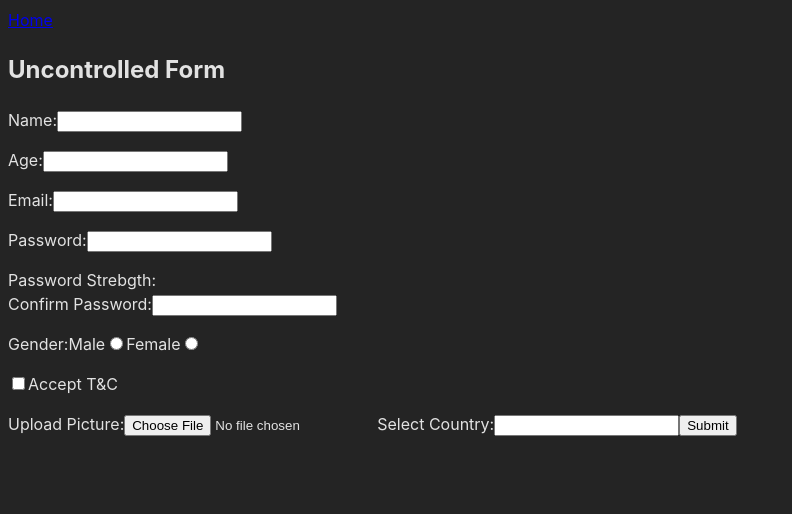
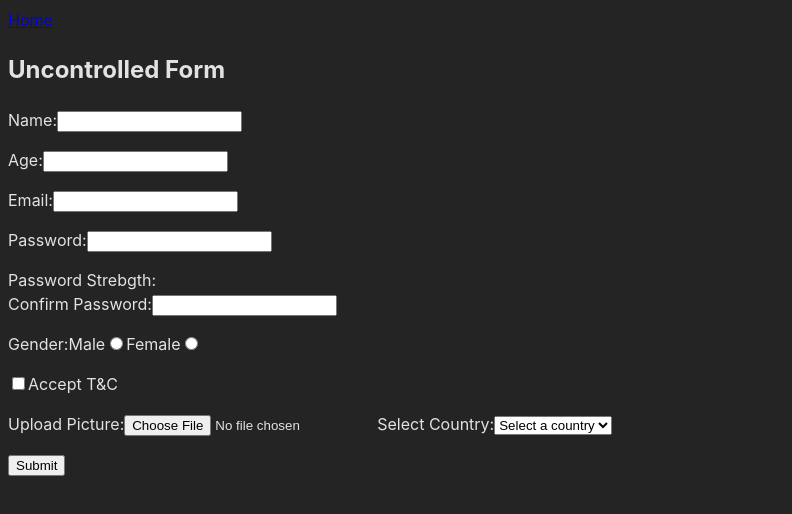
Before and after one commit to Yuliya0503/React-Forms, a React (Vite) app: page /uncontrolled-form in a window 1280 px wide. Shown: the top 514 px of the page, without its empty margins (0-792 px from the left). Built offline with nearby package versions, Linux system fonts and the light colour scheme.

Commit message:
feat: update handler submit to uncontrolledForm

```diff
--- a/src/Store/store.ts
+++ b/src/Store/store.ts
@@ -1,10 +1,16 @@
-import { configureStore } from '@reduxjs/toolkit';
+import { combineReducers, configureStore } from '@reduxjs/toolkit';
 import formReduser from './formReduser';
+
+const rootReducer = combineReducers({
+  form: formReduser,
+});
+
+export type RootState = ReturnType<typeof rootReducer>;
 
 const store = configureStore({
   reducer: {
-    form: formReduser,
-  }
+    reducer: rootReducer,
+  },
 });
 
 export default store;
--- a/src/UncontrolledForm.tsx
+++ b/src/UncontrolledForm.tsx
@@ -1,6 +1,6 @@
 import React, { useRef, useState } from 'react';
 import { useDispatch } from 'react-redux';
-import { setFormData } from './Store/formReduser';
+import { setFormData, setImageData } from './Store/formReduser';
 import { useNavigate, Link } from 'react-router-dom';
 import { validationSchema } from './validation/validSchema';
 import * as yup from 'yup';
@@ -16,7 +16,7 @@ const UncontrolledForm: React.FC = () => {
   const genderRef = useRef<HTMLInputElement>(null);
   const acceptTermsRef = useRef<HTMLInputElement>(null);
   const pictureRef = useRef<HTMLInputElement>(null);
-  const countryRef = useRef<HTMLInputElement>(null);
+  const countryRef = useRef<HTMLSelectElement>(null);
 
   const [passwordStrength, setPasswordStrength] = useState('');
   const [validationErrors, setValidationErrors] = useState<
@@ -38,11 +38,22 @@ const UncontrolledForm: React.FC = () => {
       confirmPassword: confirmPasswordRef.current?.value || '',
       gender: genderRef.current?.value || '',
       acceptTerms: acceptTermsRef.current?.checked || false,
+      countryId: countryRef.current?.value || '',
     };
 
     try {
       await validationSchema.validate(formData, { abortEarly: false });
-      // Validation passed, proceed with form submission
+      if (pictureRef.current?.files?.[0]) {
+        const fileReader = new FileReader();
+        fileReader.readAsDataURL(pictureRef.current.files[0]);
+
+        fileReader.onload = (event) => {
+          if (event.target) {
+            const base64Image = event.target.result as string;
+            dispatch(setImageData(base64Image));
+          }
+        };
+      }
       dispatch(setFormData(formData));
       navigate('/success');
     } catch (error) {
@@ -128,11 +139,15 @@ const UncontrolledForm: React.FC = () => {
           type="file"
           id="picture"
           ref={pictureRef}
-          accept=".png, .jpeg, .jpg"
         />
 
         <label htmlFor="country">Select Country:</label>
-        <input type="text" id="country" ref={countryRef} />
+        <select id="country" ref={countryRef}>
+        <option value="" label="Select a country" />
+        <option value="1" label="Country 1" />
+        <option value="2" label="Country 2" />
+      </select>
+      <p>{validationErrors.countryId}</p>
 
         <button type="submit">Submit</button>
       </form>
```
